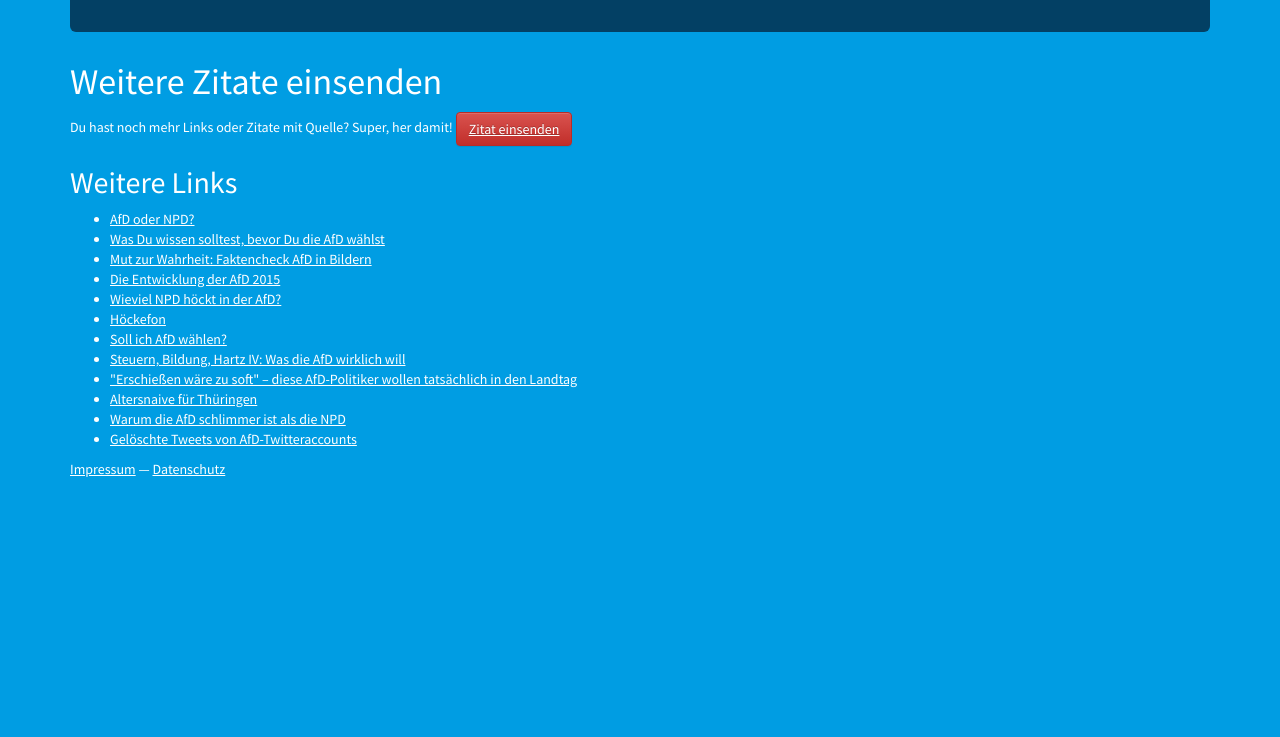
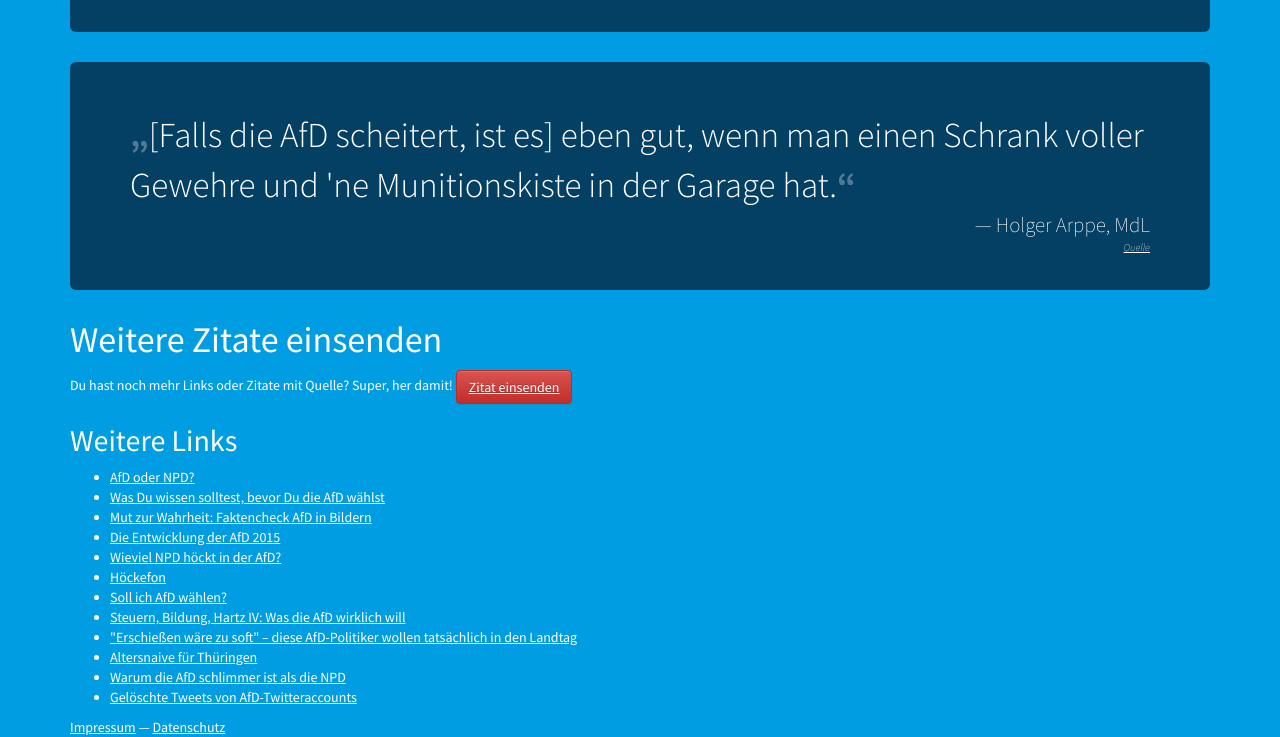
Before and after one commit to zeitschlag/wirsindafd, a plain HTML site: page index.html in a window 1280 px wide. Shown: the part 8866-9603 px from the top of the page. Before the commit the page ends 9345 px from the top, so only its background shows below. Drawn offline with nearby package versions, Linux system fonts and the light colour scheme.

Commit message:
Zitat Arppe über Waffen hinzugefügt

```diff
--- a/index.html
+++ b/index.html
@@ -186,6 +186,11 @@
         <p class="cite pull-right">Peter Boehringer, MdB <a href="http://www.spiegel.de/politik/deutschland/peter-boehringer-e-mail-bringt-afd-mann-in-erklaerungsnot-a-1192686.html" target="_blank">Quelle</a></p>
       </div>
 
+      <div class="jumbotron">
+        <blockquote>[Falls die AfD scheitert, ist es] eben gut, wenn man einen Schrank voller Gewehre und 'ne Munitionskiste in der Garage hat.</blockquote>
+        <p class="cite pull-right">Holger Arppe, MdL<a href="https://www.ndr.de/nachrichten/mecklenburg-vorpommern/Rassistische-Chats-Fraktionsvize-verlaesst-AfD,afd1204.html" target="_blank">Quelle</a></p>
+      </div>
+
       <h1>Weitere Zitate einsenden</h1>
         <p>Du hast noch mehr Links oder Zitate mit Quelle? Super, her damit! <a href="https://encrypt.to/0xFD84809B" target="_blank" class="btn btn-primary btn-danger" role="button">Zitat einsenden</a>
         </p>
```
